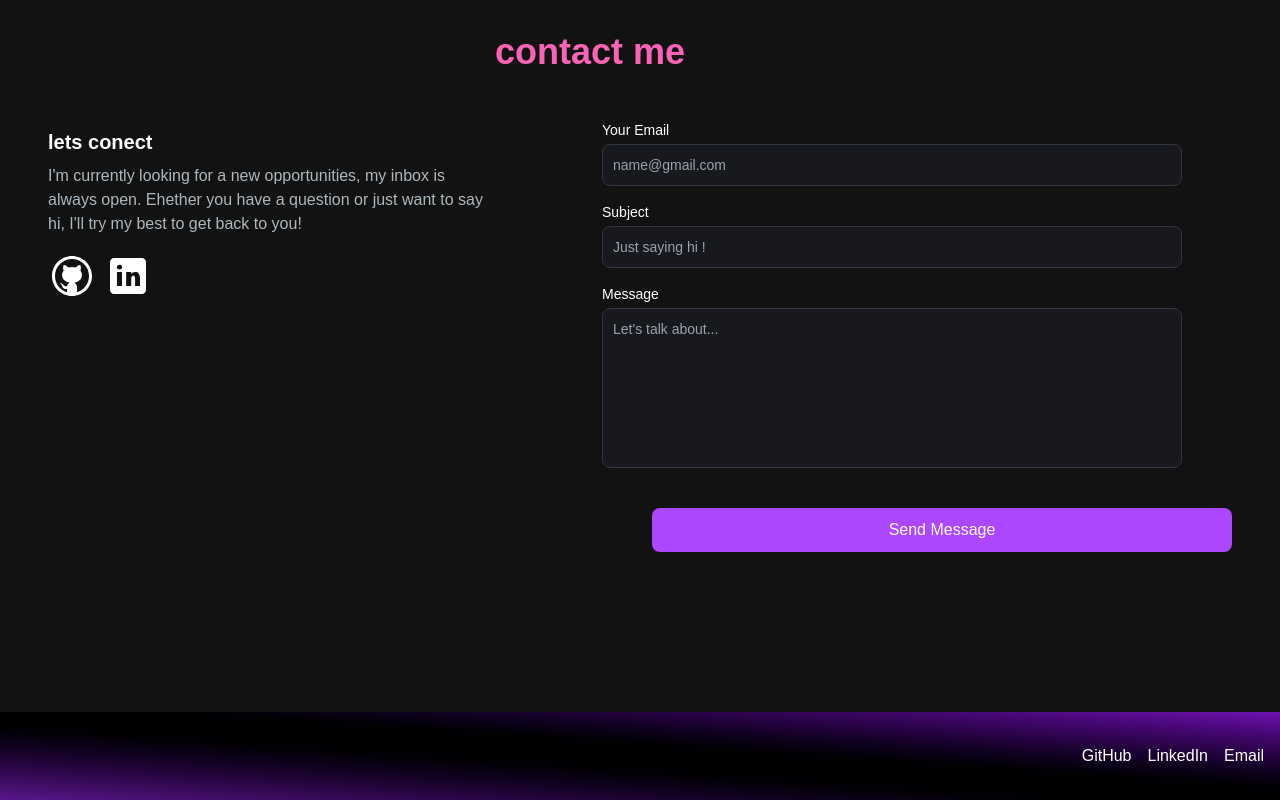
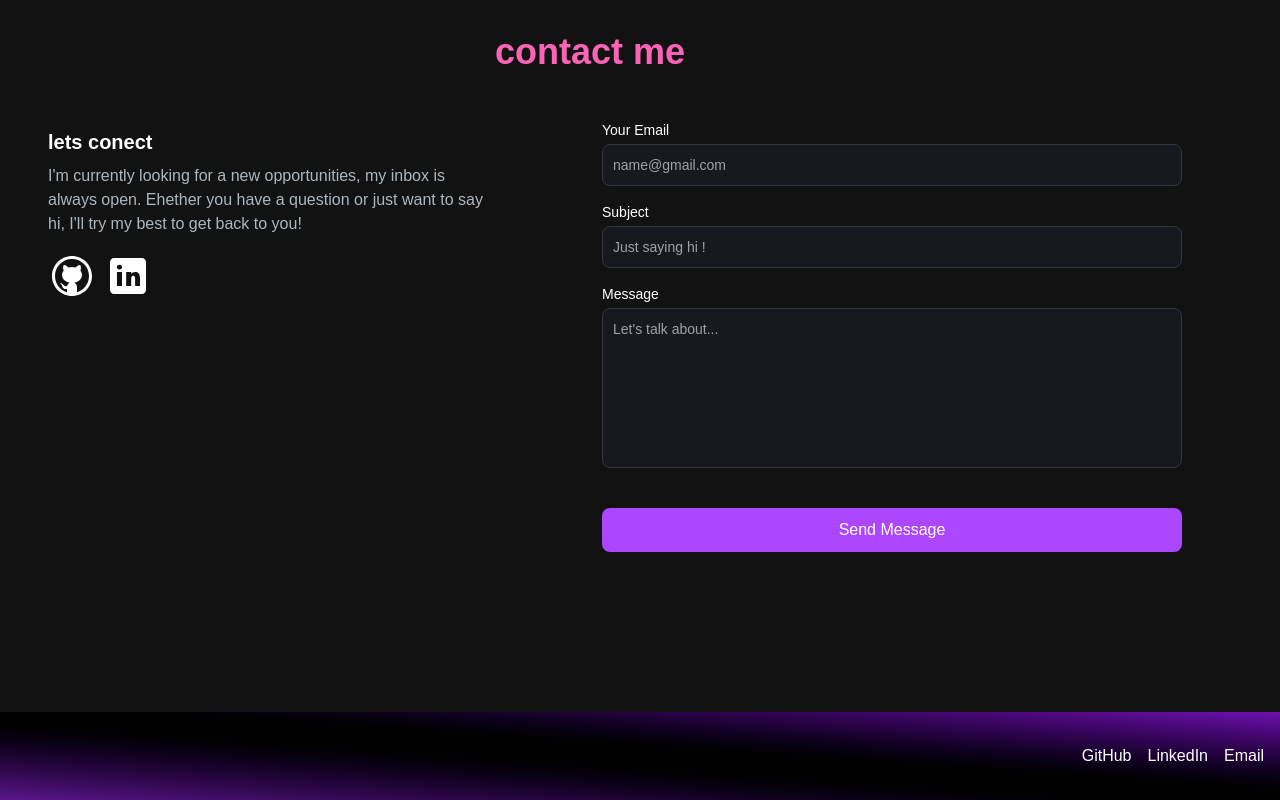
Before and after one commit to taniaa-sh/MyPortfolio, a Next.js app in the folder portfolio/: page / in a window 1280 px wide. Shown: the part 2589-3389 px from the top of the page. Built offline with nearby package versions, Linux system fonts and the light colour scheme.

Commit message:
add animation for send message button

```diff
--- a/portfolio/components/EmailSection.jsx
+++ b/portfolio/components/EmailSection.jsx
@@ -137,12 +137,15 @@ const EmailSection = () => {
               />
             </motion.div>
 
-            <button
+            <motion.button
+             whileInView={{ opacity: 1, x: -50 }}
+              initial={{ opacity: 0, x: 0 }}
+              transition={{ duration: 0.6, ease: "easeOut", delay: 0.4 }}
               type="submit"
               className="bg-purple-500 hover:bg-purple-600 text-white font-medium py-2.5 px-5 rounded-lg w-full cursor-pointer"
             >
               Send Message
-            </button>
+            </motion.button>
           </form>
         </motion.div>
       </motion.section>
```
